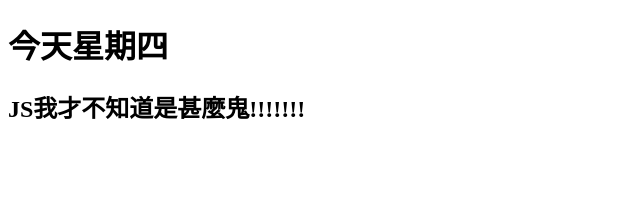
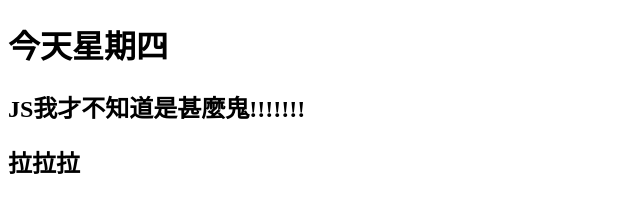
Before and after one commit to Xirrren/-0424, a plain HTML site: page index.html in a window 1280 px wide. Shown: the whole page, without its empty margins (0-640 px from the left). Drawn offline with Linux system fonts and the light colour scheme.

Commit message:
拉拉拉

```diff
--- a/index.html
+++ b/index.html
@@ -7,5 +7,6 @@
 <body>
     <h1>今天星期四</h1>
     <h2>JS我才不知道是甚麼鬼!!!!!!!</h2>
+    <h2>拉拉拉</h2>
 </body>
 </html>
```
